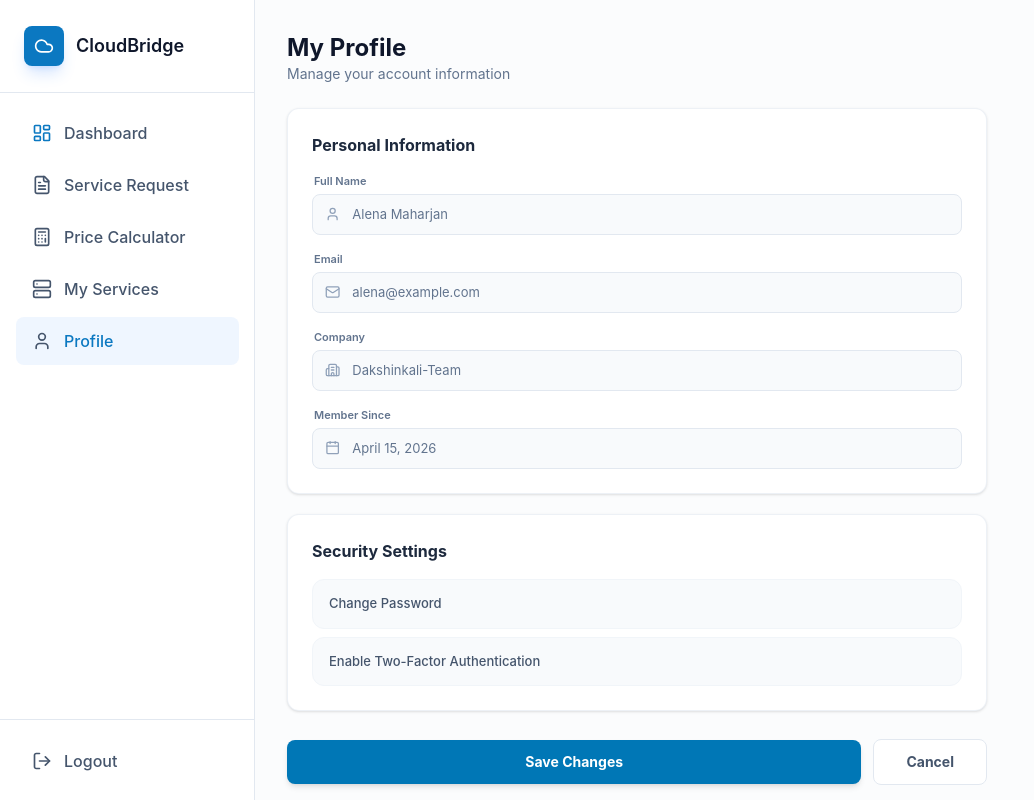
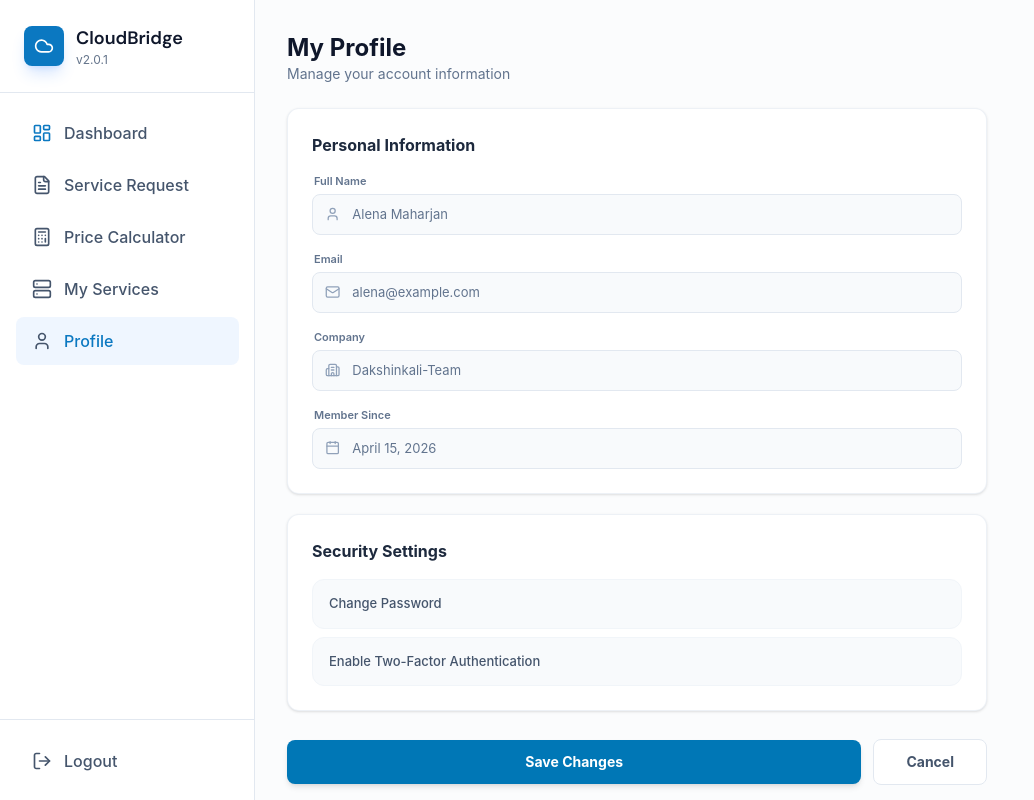
Before and after one commit to Dakshinkali-Team/Portal-CloudBridge, a React (Vite) app in the folder client/cloudbridge/: page /profile in a window 1280 px wide. Shown: the whole page, without its empty margins (0-1034 px from the left). Built offline with nearby package versions, Linux system fonts and the light colour scheme.

Commit message:
sidebar update

```diff
--- a/client/cloudbridge/src/components/layout/Sidebar.jsx
+++ b/client/cloudbridge/src/components/layout/Sidebar.jsx
@@ -31,9 +31,10 @@ const Sidebar = () => {
           </div>
 
           <div className="flex flex-col justify-center items-start h-11">
-            <h1 className="text-[18px] font-semibold text-[#0F172B] leading-7">
+            <h1 className="font-dm-sans text-[18px] font-semibold text-[#0F172B] leading-7">
               CloudBridge
             </h1>
+            <p className="text-xs text-[#64748B]">v2.0.1</p>
           </div>
         </Link>
       </div>
```
